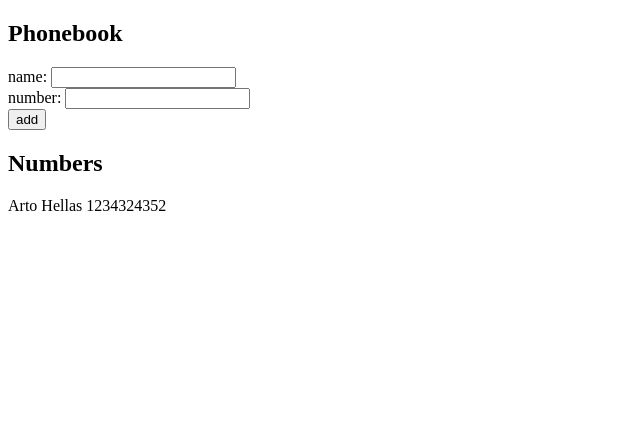
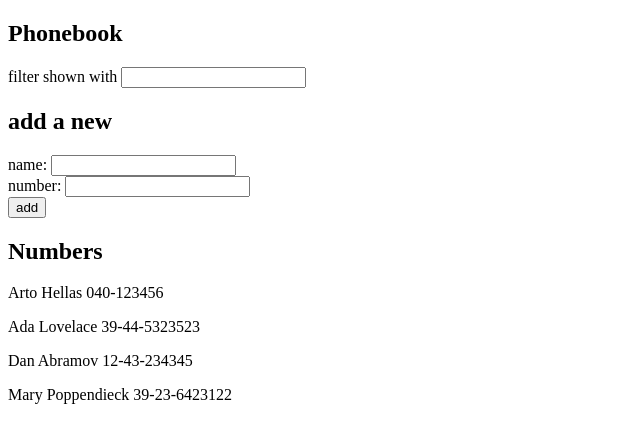
Before and after one commit to KiranKrishna004/Fullstack-open-2024, a React (Vite) app in the folder part2/phonebook/: page / in a window 1280 px wide. Shown: the top 442 px of the page, without its empty margins (0-640 px from the left). Built offline with nearby package versions, Linux system fonts and the light colour scheme.

Commit message:
feat: add name filter

```diff
--- a/part2/phonebook/src/App.jsx
+++ b/part2/phonebook/src/App.jsx
@@ -2,13 +2,15 @@
 
 const App = () => {
   const [persons, setPersons] = useState([
-    {
-      name: "Arto Hellas",
-      number: "1234324352",
-    },
+    { name: "Arto Hellas", number: "040-123456", id: 1 },
+    { name: "Ada Lovelace", number: "39-44-5323523", id: 2 },
+    { name: "Dan Abramov", number: "12-43-234345", id: 3 },
+    { name: "Mary Poppendieck", number: "39-23-6423122", id: 4 },
   ]);
+
   const [newName, setNewName] = useState("");
   const [newNumber, setNewNumber] = useState("");
+  const [filter, setFilter] = useState("");
 
   const handleSubmit = (e) => {
     e.preventDefault();
@@ -20,6 +22,11 @@
   return (
     <div>
       <h2>Phonebook</h2>
+      <div>
+        filter shown with{" "}
+        <input value={filter} onChange={(e) => setFilter(e.target.value)} />
+      </div>
+      <h2>add a new</h2>
       <form onSubmit={handleSubmit}>
         <div>
           name:{" "}
@@ -37,11 +44,15 @@
         </div>
       </form>
       <h2>Numbers</h2>
-      {persons.map((person) => (
-        <p key={person.name}>
-          {person.name} {person.number}
-        </p>
-      ))}
+      {persons
+        .filter((person) =>
+          person.name.toLowerCase().includes(filter.toLowerCase())
+        )
+        .map((person) => (
+          <p key={person.name}>
+            {person.name} {person.number}
+          </p>
+        ))}
     </div>
   );
 };
```
